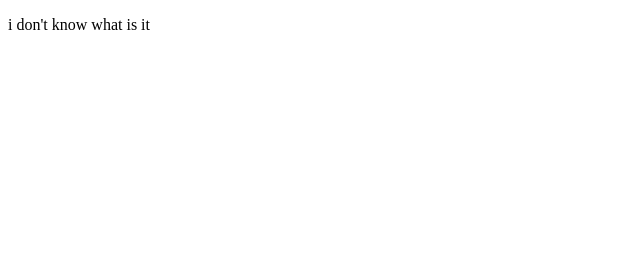
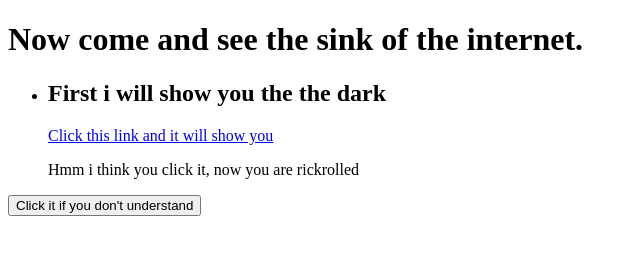
Before and after one commit to justDungg/The-First-Of-All, a plain HTML site: page index.html in a window 1280 px wide. Shown: the whole page, without its empty margins (0-640 px from the left). Drawn offline with Linux system fonts and the light colour scheme.

Commit message:
update the text

```diff
--- a/index.html
+++ b/index.html
@@ -1,16 +1,26 @@
 <!DOCTYPE html>
 <html lang="en">
-  <head>
+<head>
     <meta charset="UTF-8">
     <meta name="viewport" content="width=device-width, initial-scale=1.0">
     <title>The web</title>
-  </head>
+</head>
+<script>
 
- <script src="./text1/first.js">
+  alert("You are go into the dark web")
+</script>
+<body>
+    <h1>Now come and see the sink of the internet.</h1>
+      <ul>
+        <li>
+        <h2>First i will show you the the dark</h2>
+    <a href="https://youtu.be/dQw4w9WgXcQ">Click this link and it will show you</a>
+         <p>Hmm i think you click it, now you are rickrolled</p>
+        </li>
+        </ul>
+<p id="demo" style="display:none">You was rickrolled :D</p>
 
- </script>
-
- <body>
-  <p>i don't know what is it</p>
- </body>
+<button onclick="document.getElementById('demo').style.display='block'
+">Click it if you don't understand</button>
+</body>
 </html>
```
